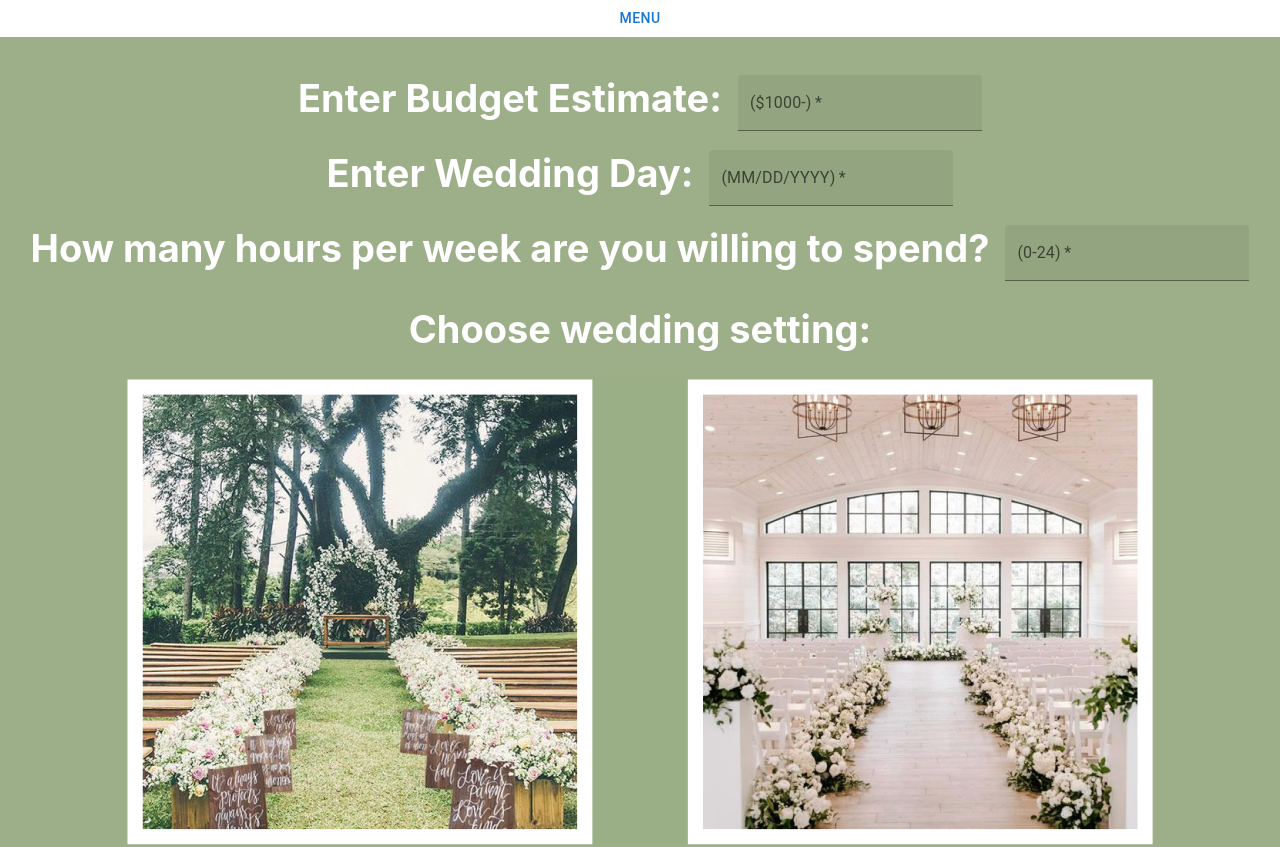
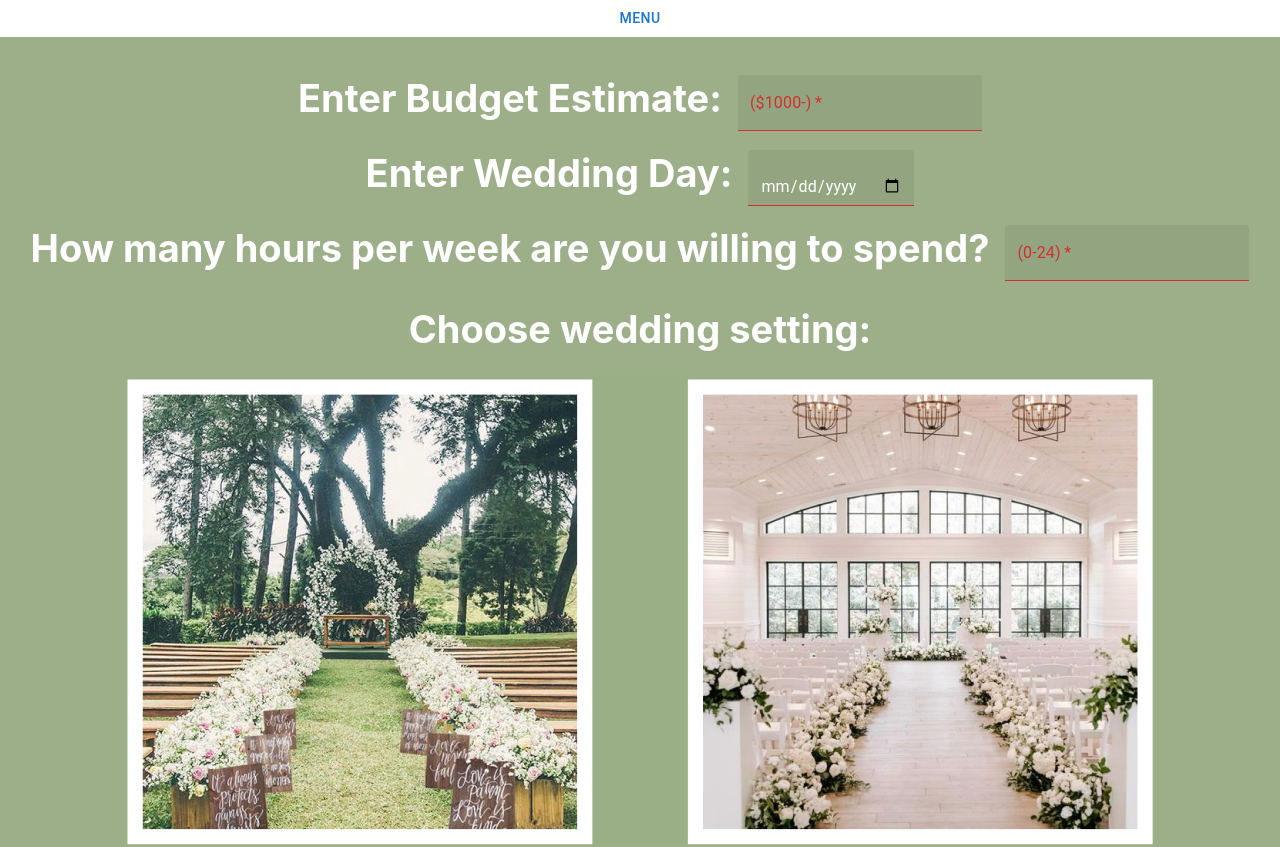
Before and after one commit to kerrynx/HackTX23, a React (Create React App) app in the folder my-app/: page /data in a window 1280 px wide. Shown: the top 847 px of the page. Built offline with nearby package versions, Linux system fonts and the light colour scheme.

Commit message:
input validation

```diff
--- a/my-app/src/pages/Data.js
+++ b/my-app/src/pages/Data.js
@@ -12,9 +12,9 @@ import { Routes, Route, Outlet, Link } from "react-router-dom";
 
 // const root = ReactDOM.createRoot(document.getElementById('root'));
 function Data(){
-    // const [budget, setBudget] = useState('')
-    // const [date, setDate] = useState('')
-    // const [hours, setHours] = useState('')
+    const [budget, setBudget] = useState('')
+    const [date, setDate] = useState('')
+    const [hours, setHours] = useState('')
     // const [budgetError, setBudgetError] = useState(false)
     // const [dateError, setDateError] = useState(false)
     // const [hoursError, setHoursError] = useState(false)
@@ -22,14 +22,17 @@ function Data(){
     // const handleSubmit = (e) => {
     //     e.preventDefault()
 
-    //     if(budget === ''){
+    //     setBudgetError(false)
+    //     setDateError(false)
+    //     setHoursError(false)
+    //     if(budget == ''){
     //         setBudgetError(true)
     //     }
-    //     if(date === ''){
+    //     if(date == ''){
     //         setDateError(true)
     //     }
-    //     if(title === ''){
-    //         setTitleError(true)
+    //     if(hours == ''){
+    //         setHoursError(true)
     //     }
     // }
     return (
@@ -44,14 +47,16 @@ function Data(){
                     </h1>
                 <TextField
                     sx={{
-                        input: {color: "#FFFFFF"}
+                        input: {color: "#FFFFFF"},
                     }}
-                    // onChange={(e) => setBudget(e.target.value)}
+                    value ={budget}
+                    onChange={(e) => setBudget(e.target.value)}
                     id="filled-basic"
+                    type = "number"
                     label="($1000-)"
                     variant="filled"
                     required
-                    // error = {budgetError}
+                    error = {!budget}
                     />
                 </Stack>
                 </p>
@@ -64,12 +69,14 @@ function Data(){
                     sx={{
                         input: {color: "#FFFFFF"}
                     }}
-                    // onChange={(e) => setDate(e.target.value)}
+                    value ={date}
+                    onChange={(e) => setDate(e.target.value)}
+                    type="date"
                     id="filled-basic"
-                    label="(MM/DD/YYYY)"
+                    // label="(MM/DD/YYYY)"
                     variant="filled"
                     required
-                    // error = {dateError}
+                    error = {!date}
                     />
                 </Stack>
                 </p>
@@ -82,12 +89,14 @@ function Data(){
                     sx={{
                         input: {color: "#FFFFFF"}
                     }}
-                    // onChange={(e) => setHours(e.target.value)}
+                    value ={hours}
+                    onChange={(e) => setHours(e.target.value)}
                     id="filled-basic"
+                    type = "number"
                     label="(0-24)"
                     variant="filled"
                     required
-                    // error = {hoursError}
+                    error = {!hours}
                     />
                 </Stack>
                 </p>
@@ -102,14 +111,12 @@ function Data(){
                     style={{
                         backgroundColor: "#758467"
                     }}
-                    // color = "buttonColor"
                     variant = "contained"
                 > Outdoor </Button>
                 <Button
                     style={{
                         backgroundColor: "#758467"
                     }}
-                    // color = "buttonColor"
                     variant = "contained"
                 > Indoor </Button>
             </Stack>
@@ -118,12 +125,11 @@ function Data(){
                 style={{
                     backgroundColor: "#758467"
                 }}
-                // color = "buttonColor"
                 variant = "contained"
                 endIcon = {<KeyboardDoubleArrowRightIcon/>}
             > Done </Button>
             </Link>
-            {/* // </form> */}
+            {/* </form> */}
             </p>
           </header>
         </div>
```
